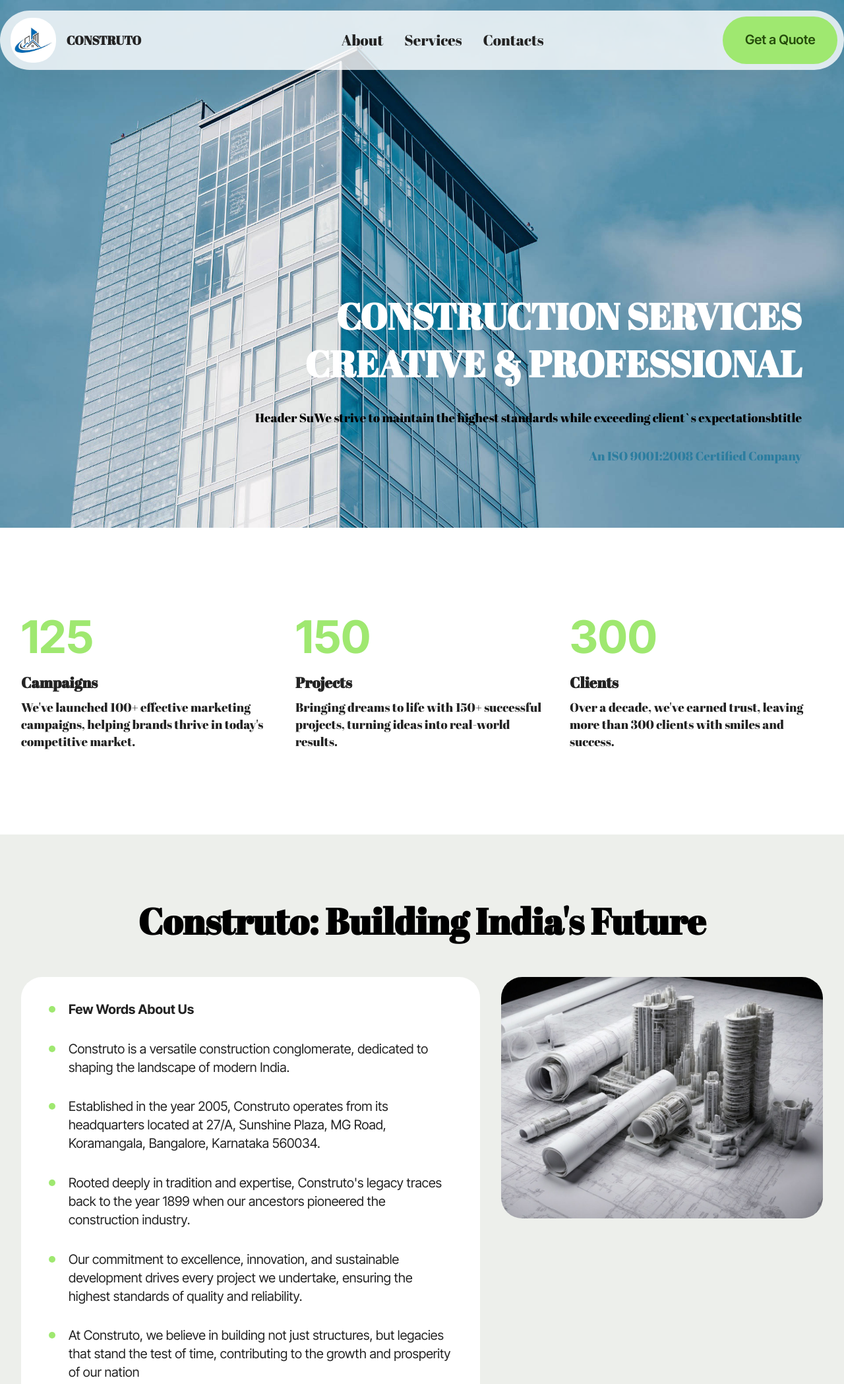
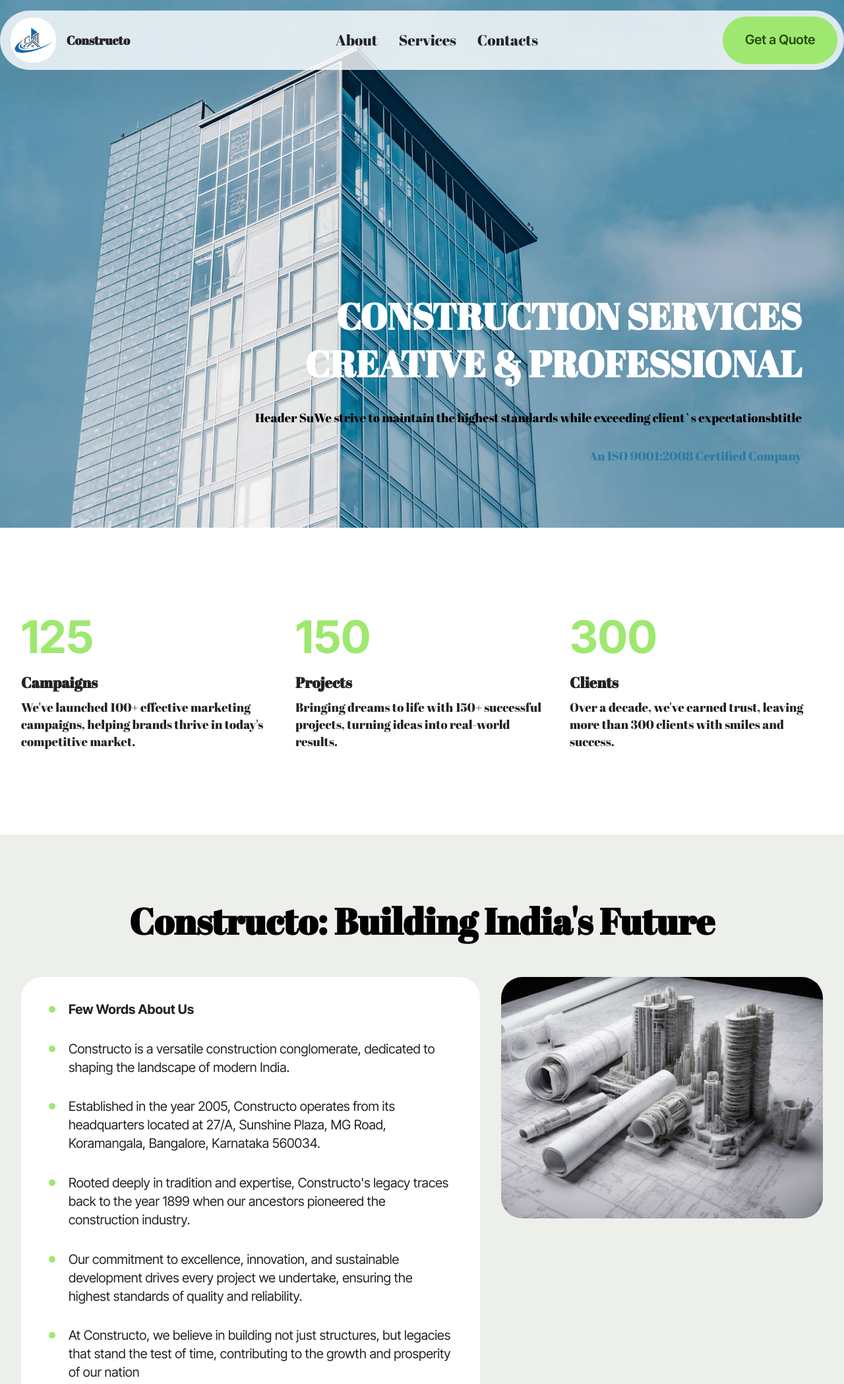
Before and after one commit to AdityaBele/Construction_Website_Temp, a plain HTML site: page index.html in a window 1280 px wide. Shown: the top 2098 px of the page at 66% size. Drawn offline with Linux system fonts and the light colour scheme; files whose address does not match are found by name.

Commit message:
Update index.html

```diff
--- a/index.html
+++ b/index.html
@@ -10,7 +10,7 @@
   <meta name="description" content="">
 
 
-  <title>Construto</title>
+  <title>Constructo</title>
   <link rel="stylesheet" href="assets/web/assets/mobirise-icons2/mobirise2.css">
   <link rel="stylesheet" href="assets/web/assets/mobirise-icons-bold/mobirise-icons-bold.css">
   <link rel="stylesheet" href="assets/bootstrap/css/bootstrap.min.css">
@@ -43,7 +43,7 @@
 						<img src="assets/images/pngtree-building-and-construction-logo-design-template-image-317780-207x207.jpg" alt="Mobirise Website Builder" style="height: 4.3rem;">
 					</a>
 				</span>
-				<span class="navbar-caption-wrap"><a class="navbar-caption text-black display-7" href="index.html#features031-6">CONSTRUTO</a></span>
+				<span class="navbar-caption-wrap"><a class="navbar-caption text-black display-7" href="index.html#features031-6">Constructo</a></span>
 			</div>
 			<button class="navbar-toggler" type="button" data-toggle="collapse" data-bs-toggle="collapse" data-target="#navbarSupportedContent" data-bs-target="#navbarSupportedContent" aria-controls="navbarNavAltMarkup" aria-expanded="false" aria-label="Toggle navigation">
 				<div class="hamburger">
@@ -154,7 +154,7 @@
     <div class="container">
         <div class="row justify-content-center">
             <div class="col-md-12 content-head mb-5">
-                <h1 class="mbr-section-title mbr-fonts-style mb-0 display-2"><strong>Construto: Building India's Future</strong></h1>
+                <h1 class="mbr-section-title mbr-fonts-style mb-0 display-2"><strong>Constructo: Building India's Future</strong></h1>
 
             </div>
         </div>
@@ -163,7 +163,7 @@
                 <div class="item-wrapper align-left">
                     <div class="counter-container mbr-text mbr-fonts-style display-4">
                         <ul>
-                            <li><strong>Few Words About Us&nbsp;</strong></li><li>Construto is a versatile construction conglomerate, dedicated to shaping the landscape of modern India.</li><li>Established in the year 2005, Construto operates from its headquarters located at 27/A, Sunshine Plaza, MG Road, Koramangala, Bangalore, Karnataka 560034.</li><li>Rooted deeply in tradition and expertise, Construto's legacy traces back to the year 1899 when our ancestors pioneered the construction industry.</li><li>Our commitment to excellence, innovation, and sustainable development drives every project we undertake, ensuring the highest standards of quality and reliability.</li><li>At Construto, we believe in building not just structures, but legacies that stand the test of time, contributing to the growth and prosperity of our nation</li>
+                            <li><strong>Few Words About Us&nbsp;</strong></li><li>Constructo is a versatile construction conglomerate, dedicated to shaping the landscape of modern India.</li><li>Established in the year 2005, Constructo operates from its headquarters located at 27/A, Sunshine Plaza, MG Road, Koramangala, Bangalore, Karnataka 560034.</li><li>Rooted deeply in tradition and expertise, Constructo's legacy traces back to the year 1899 when our ancestors pioneered the construction industry.</li><li>Our commitment to excellence, innovation, and sustainable development drives every project we undertake, ensuring the highest standards of quality and reliability.</li><li>At Constructo, we believe in building not just structures, but legacies that stand the test of time, contributing to the growth and prosperity of our nation</li>
                         </ul>
                     </div>
                 </div>
@@ -398,7 +398,7 @@
                         </a>
                     </div>
                     <div class="soc-item">
-                        <a href="https://twitter.com/construtoras" target="_blank">
+                        <a href="https://twitter.com/Constructoras" target="_blank">
                             <span class="mbr-iconfont socicon-twitter socicon"></span>
                         </a>
                     </div>
@@ -413,7 +413,7 @@
             </div>
             <div class="col-12 mt-5">
                 <p class="mbr-fonts-style copyright display-4">
-                	 © Copyright 2030 Construto pvt ltd- All Rights Reserved<br>Designed &amp; Developed by <a href="https://github.com/AdityaBele" class="text-primary">Aditya Bele</a><br></p>
+                	 © Copyright 2030 Constructo pvt ltd- All Rights Reserved<br>Designed &amp; Developed by <a href="https://github.com/AdityaBele" class="text-primary">Aditya Bele</a><br></p>
 
             </div>
         </div>
```
